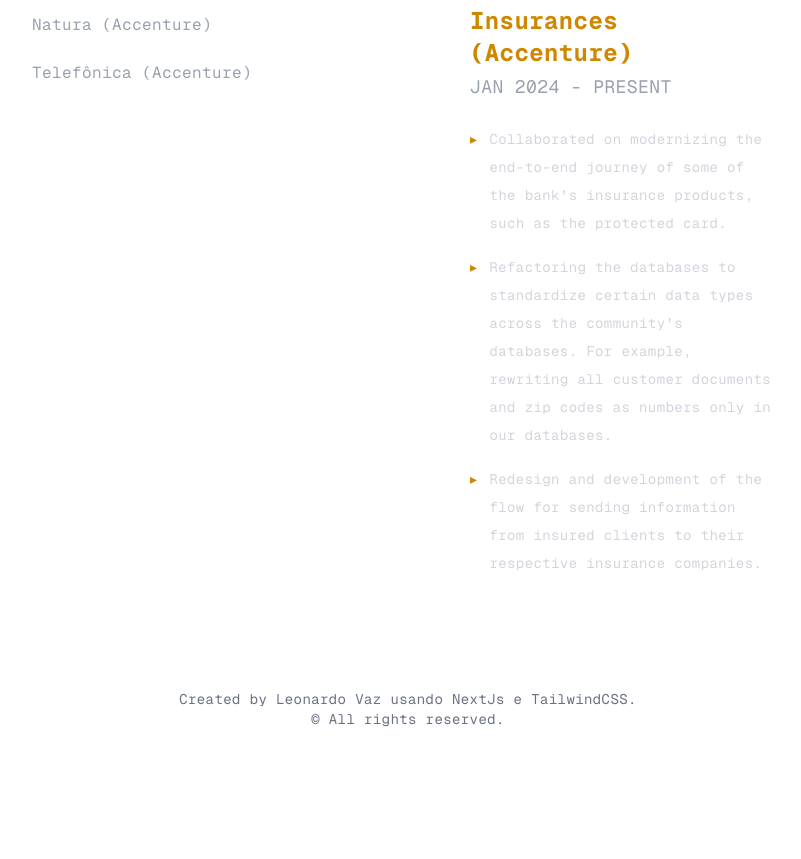
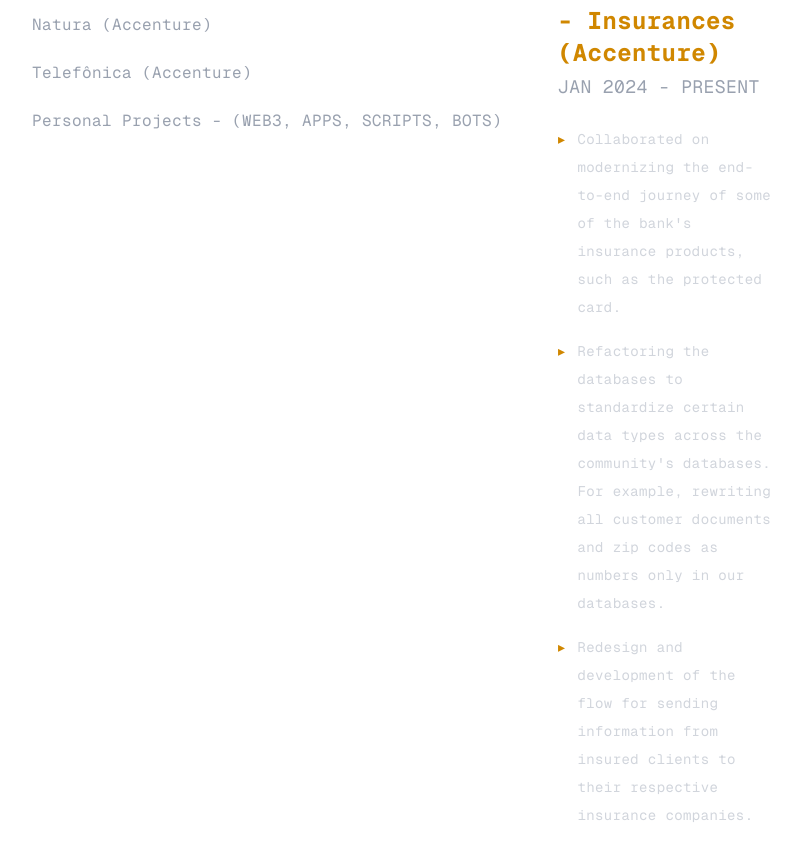
Before and after one commit to leowvazd/leonardovaz.com, a Next.js app: page / in a window 1280 px wide. Shown: the part 1399-2258 px from the top of the page, without its empty margins (232-1033 px from the left). Before the commit the page ends 2168 px from the top, so only its background shows below. Built offline with nearby package versions, Linux system fonts and the light colour scheme.

Commit message:
feat: upload personal projects exp

```diff
--- a/app/experiences.tsx
+++ b/app/experiences.tsx
@@ -41,6 +41,18 @@
       "Worked with C# providing application support and handling tickets and service requests.",
       "Investigated, diagnosed, and resolved incidents to ensure system stability and availability.",
       "Interacted with different teams to prioritize demands and deliver timely and effective solutions.",
+    ],
+  },
+    {
+    company: "Personal Projects - (WEB3, APPS, SCRIPTS, BOTS)",
+    role: "Just for fun",
+    period: "Lifetime",
+    highlights: [
+      "Refactoring and developing a bot for buying and selling memecoins on the Solana blockchain network using Python.",
+      "Development of a companion chatbot that provides psychological pre-screening, enables reflective conversations and personal journaling, and, when necessary, offers referrals to psychologists for asynchronous support.",
+      "Design and implementation of an imperative programming language, IsiLanguage, closely based on structured Portuguese, including the creation of its compiler.",
+      "Developing a reminder app using Kotlin for Android.",
+      "This cover page :)",
     ],
   },
 ];
```
